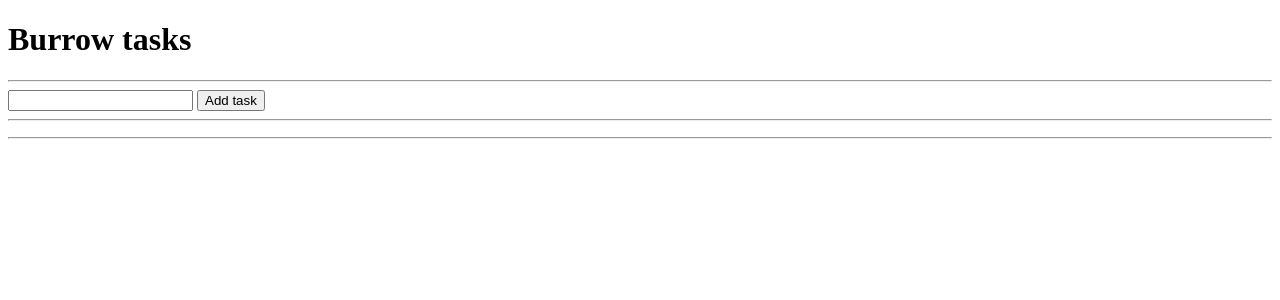
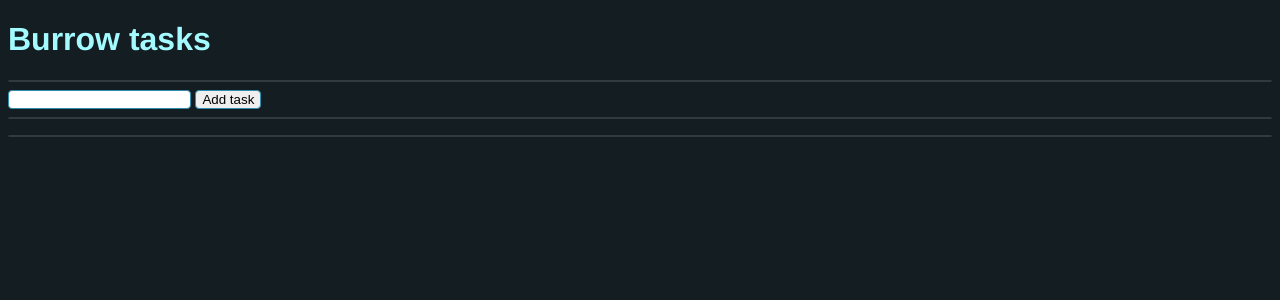
Before and after one commit to lambtails/burrow-tasks, a Flask app: page / in a window 1280 px wide. Shown: the top 300 px of the page. Run offline with Flask 3, Linux system fonts and the light colour scheme; data that the repository does not hold is empty.

Commit message:
update stylesheets

```diff
--- a/templates/index.html
+++ b/templates/index.html
@@ -8,6 +8,15 @@
         content="width=device-width, initial-scale=1, user-scalable=yes"
     >
     <style>
+        html {
+            background: #141e22;
+            font-family: Helvetica, sans-serif;
+        }
+
+        h1, p, li {
+            color: #a4fbff;
+        }
+
         input[type=checkbox],
         input[type=checkbox]+label {
             cursor: pointer;
@@ -15,7 +24,21 @@
 
         input[type=checkbox]:checked+label {
             text-decoration: line-through;
-            opacity: 50%;
+            color: #318dad;
+            opacity: 60%;
+        }
+
+        input[type=checkbox]:checked {
+            accent-color: #3f9bbc;
+        }
+
+        input[type=submit], input[type=text], hr {
+            border: 1px solid #318dad;
+            border-radius: 4px;
+        }
+
+        hr {
+            border-color: #323a3e;
         }
 
         ul {
```
